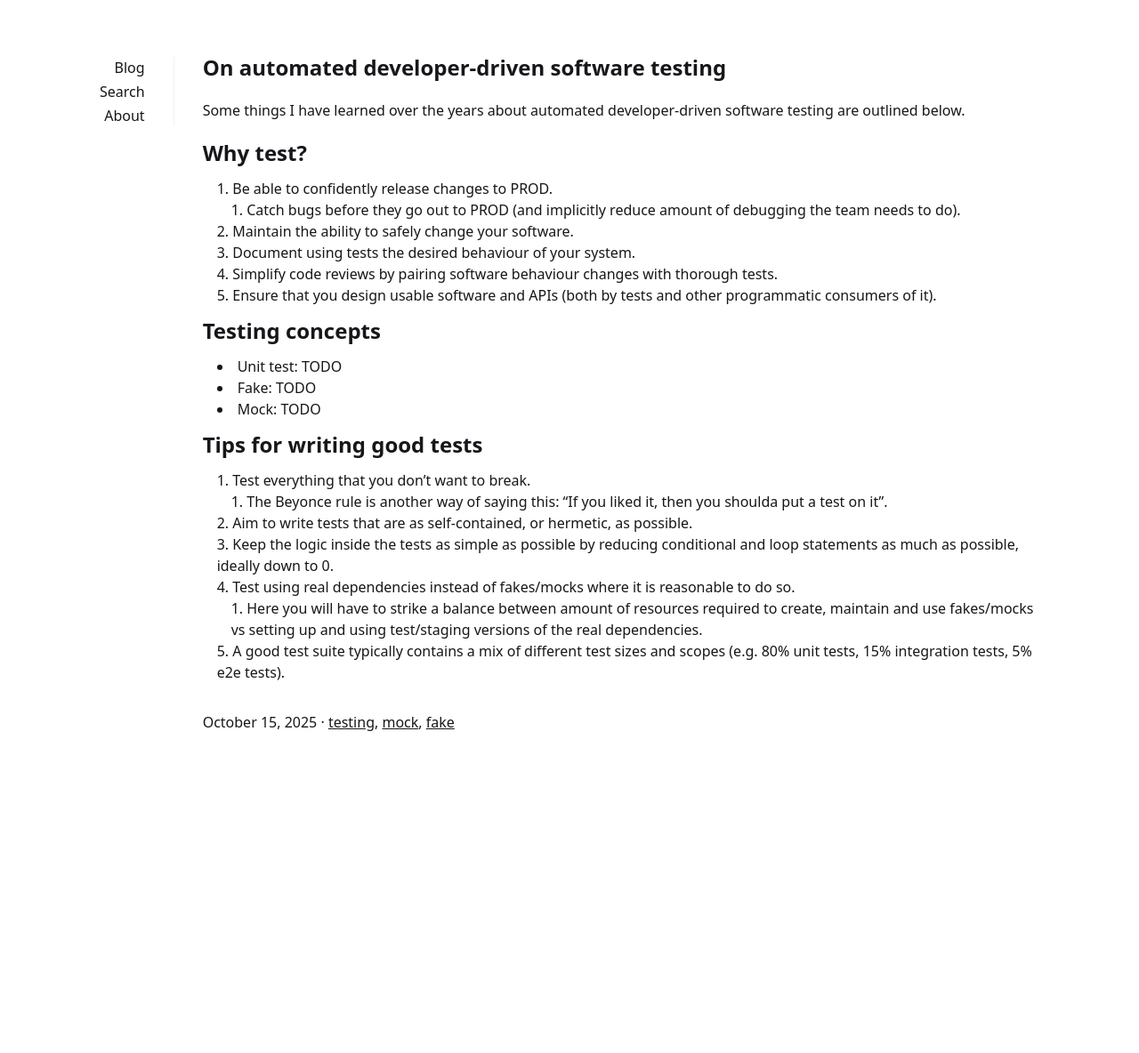
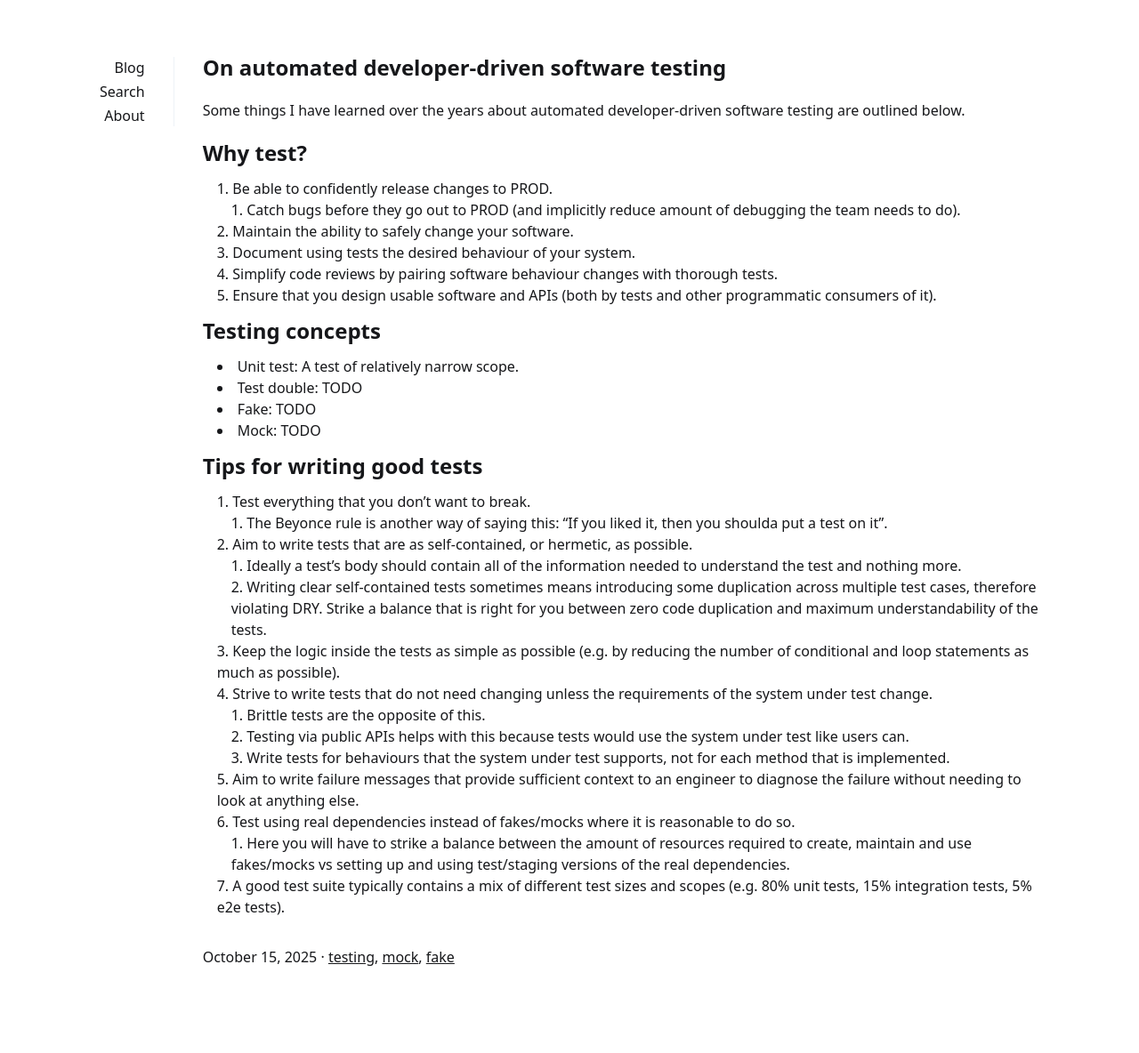
Before and after one commit to ovidiuparvu/ovidiuparvu.github.io, a Jekyll site: the page built from _posts/2025-10-15-some-testing-concepts.md, in a window 1280 px wide. Shown: the whole page at 89% size. Built offline with Jekyll 4.4.1, drawn with Linux system fonts in a browser that asks for light colours; a script that is not in the unit is left out; before the commit the page ends 920 px from its top, so only the background shows below that.

Commit message:
Enhance testing concepts section with detailed explanations for unit tests and tips for writing effective tests

```diff
--- a/_posts/2025-10-15-some-testing-concepts.md
+++ b/_posts/2025-10-15-some-testing-concepts.md
@@ -18,7 +18,8 @@ Some things I have learned over the years about automated developer-driven softw
 
 ## Testing concepts
 
-- Unit test: TODO
+- Unit test: A test of relatively narrow scope.
+- Test double: TODO
 - Fake: TODO
 - Mock: TODO
 
@@ -27,7 +28,14 @@ Some things I have learned over the years about automated developer-driven softw
 1. Test everything that you don't want to break.
    1. The Beyonce rule is another way of saying this: "If you liked it, then you shoulda put a test on it".
 2. Aim to write tests that are as self-contained, or hermetic, as possible.
-3. Keep the logic inside the tests as simple as possible by reducing conditional and loop statements as much as possible, ideally down to 0.
-4. Test using real dependencies instead of fakes/mocks where it is reasonable to do so.
-   1. Here you will have to strike a balance between amount of resources required to create, maintain and use fakes/mocks vs setting up and using test/staging versions of the real dependencies.
-5. A good test suite typically contains a mix of different test sizes and scopes (e.g. 80% unit tests, 15% integration tests, 5% e2e tests).
+   1. Ideally a test's body should contain all of the information needed to understand the test and nothing more.
+   2. Writing clear self-contained tests sometimes means introducing some duplication across multiple test cases, therefore violating DRY. Strike a balance that is right for you between zero code duplication and maximum understandability of the tests.
+3. Keep the logic inside the tests as simple as possible (e.g. by reducing the number of conditional and loop statements as much as possible).
+4. Strive to write tests that do not need changing unless the requirements of the system under test change.
+   1. Brittle tests are the opposite of this.
+   2. Testing via public APIs helps with this because tests would use the system under test like users can.
+   3. Write tests for behaviours that the system under test supports, not for each method that is implemented.
+5. Aim to write failure messages that provide sufficient context to an engineer to diagnose the failure without needing to look at anything else.
+6. Test using real dependencies instead of fakes/mocks where it is reasonable to do so.
+   1. Here you will have to strike a balance between the amount of resources required to create, maintain and use fakes/mocks vs setting up and using test/staging versions of the real dependencies.
+7. A good test suite typically contains a mix of different test sizes and scopes (e.g. 80% unit tests, 15% integration tests, 5% e2e tests).
```
